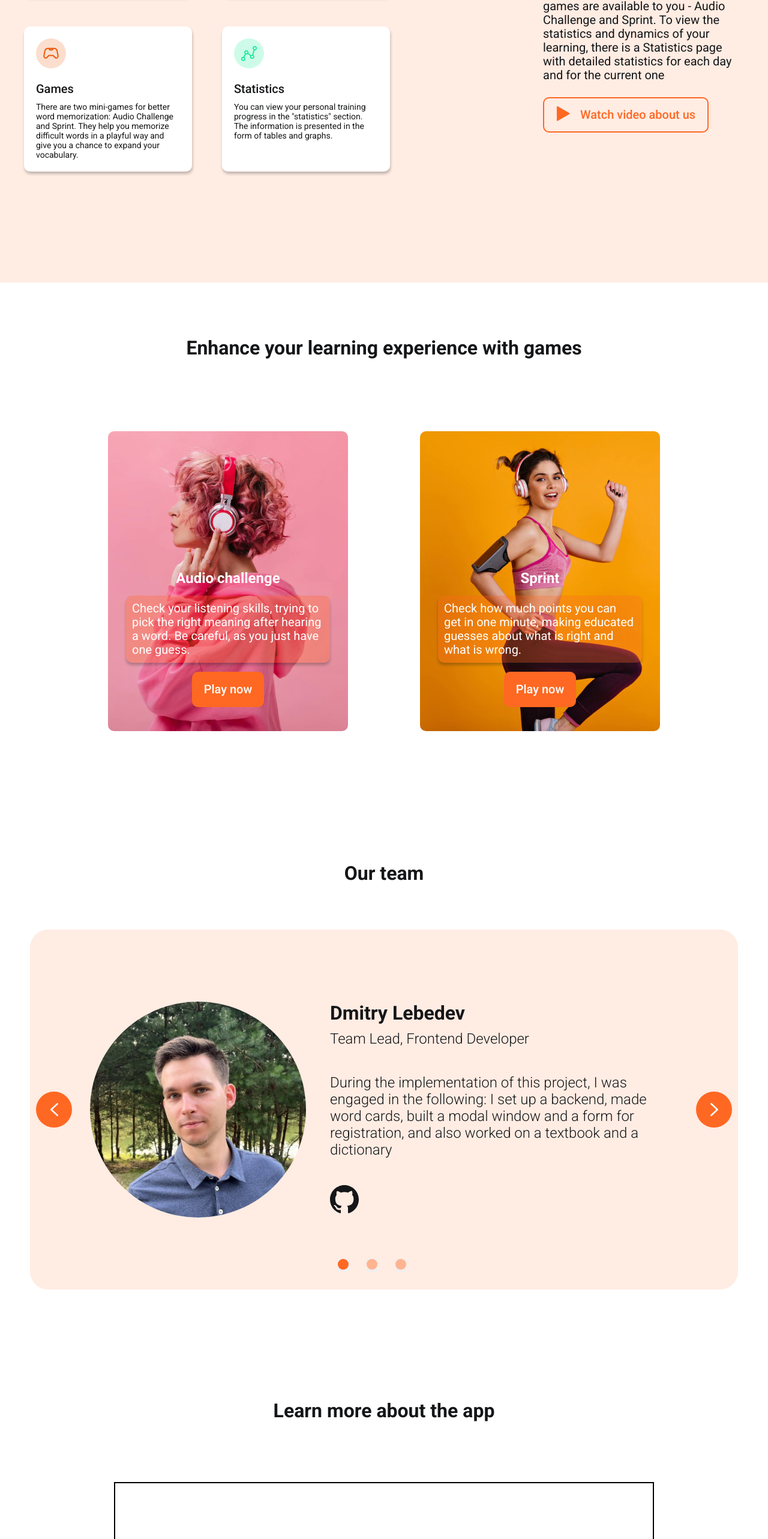
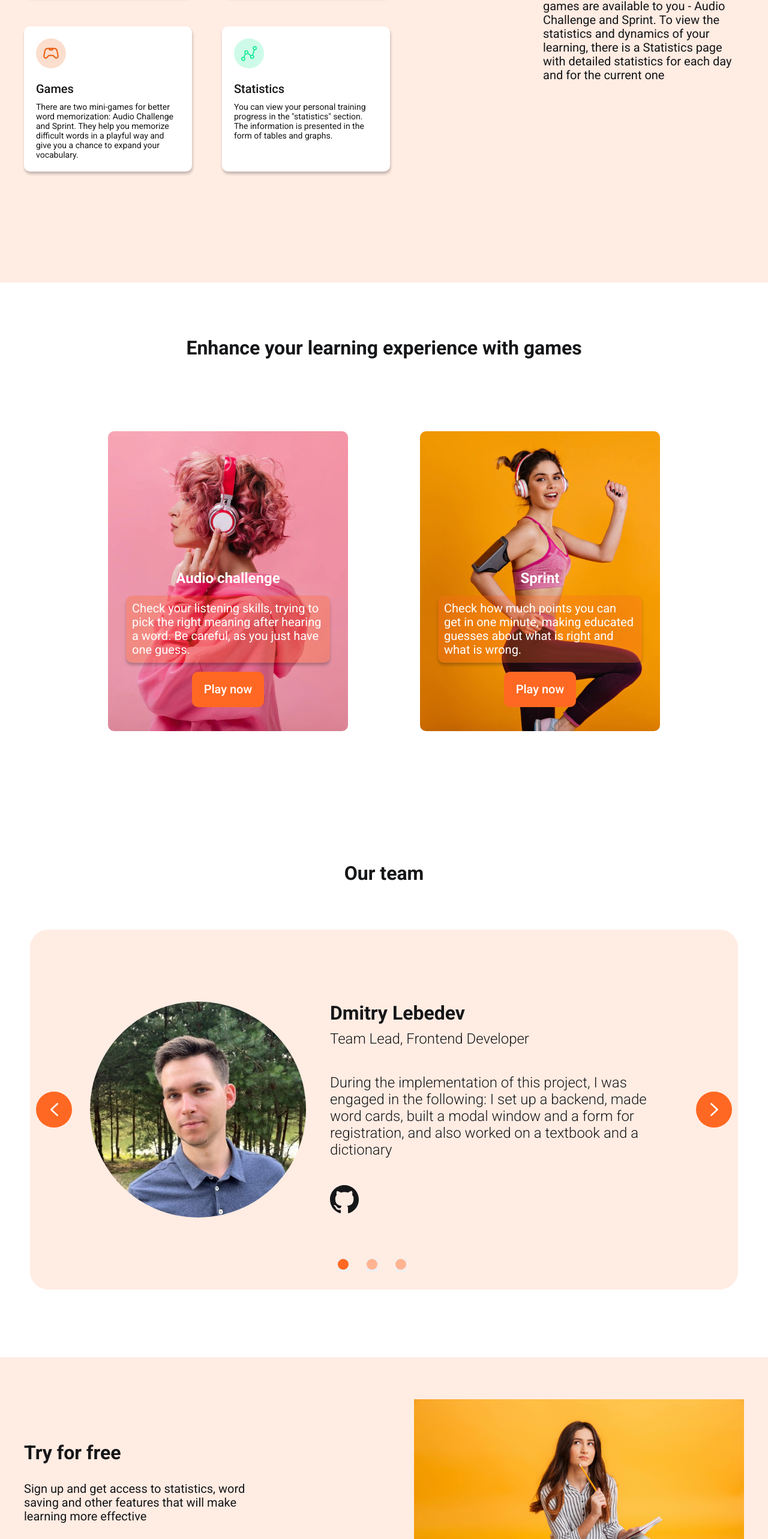
Before and after one commit to Lebedev-023046/rslang, a React (Create React App) app in the folder rs-lang/: page / in a window 1280 px wide. Shown: the part 1333-3899 px from the top of the page at 60% size. Built offline with nearby package versions, Linux system fonts and the light colour scheme; a web font is replaced by a local one.

Commit message:
feat: hide video section

```diff
--- a/rs-lang/src/components/organisms/WhyUs/WhyUs.tsx
+++ b/rs-lang/src/components/organisms/WhyUs/WhyUs.tsx
@@ -1,5 +1,5 @@
 import React from 'react'
-import Button from '../../atoms/Button/Button'
+// import Button from '../../atoms/Button/Button'
 import Sticker from '../../molecules/Sticker/Sticker'
 import './WhyUs.css'
 
@@ -33,7 +33,7 @@ const WhyUs: React.FC = () => {
           <h2 className='why-us__heading'>Why choose us?</h2>
           <p className='why-us__text'>RS Lang is a free service for learning English. You can study words from our Textbook, which contains about 4000 of the most popular and used English words, as well as add the words you need to your personal Dictionary to learn them accurately. Also, to consolidate the material, 2 games are available to you - Audio Challenge and Sprint. To view the statistics and dynamics of your learning, there is a Statistics page with detailed statistics for each day and for the current one</p>
           <a className='nav__link' href='#video'>
-            <Button
+            {/* <Button
               type='bordered'
               text='Watch video about us'
               onClick={() => {}}
@@ -41,7 +41,7 @@ const WhyUs: React.FC = () => {
               iconWidth='30'
               iconHeight='30'
               iconColor='#FF6822'
-            />
+            /> */}
           </a>
         </div>
       </div>
--- a/rs-lang/src/components/templates/MainPage/MainPage.tsx
+++ b/rs-lang/src/components/templates/MainPage/MainPage.tsx
@@ -8,7 +8,7 @@ import Hero from '../../organisms/Hero/Hero'
 import WhyUs from '../../organisms/WhyUs/WhyUs'
 import Games from '../../organisms/Games/Games'
 import Team from '../../organisms/Team/Team'
-import Video from '../../organisms/Video/Video'
+// import Video from '../../organisms/Video/Video'
 import Try from '../../organisms/Try/Try'
 import Footer from '../../organisms/Footer/Footer'
 import { signInUpContext } from '../../../context/ModalContext/ModalContext'
@@ -50,7 +50,7 @@ const MainPage = () => {
       <WhyUs />
       <Games />
       <Team />
-      <Video />
+      {/* <Video /> */}
       {!isAuth &&
         <Try onGetStarted={openSIU} />
       }
```
